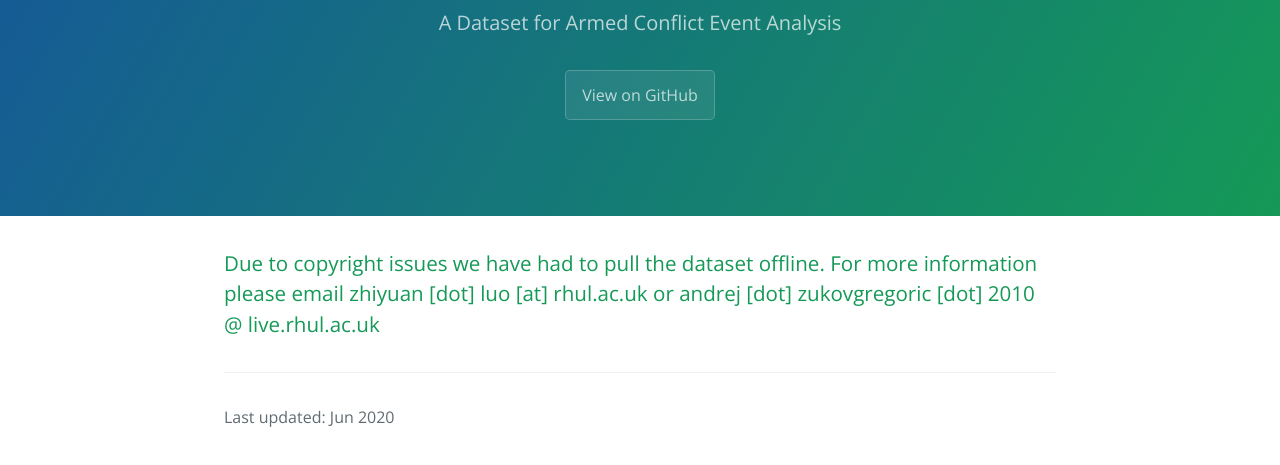
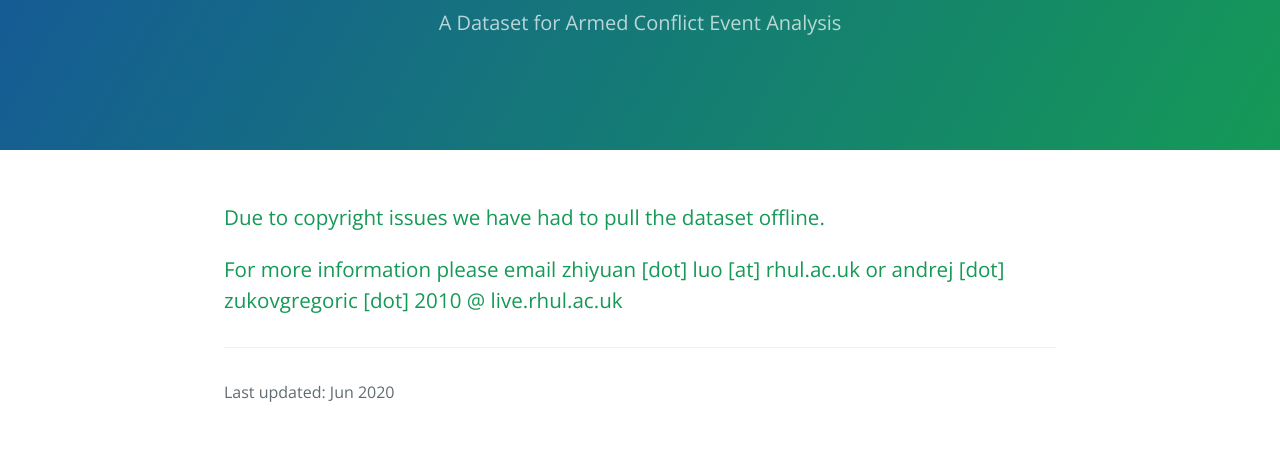
Before and after one commit to andrejzg/ibcc, a plain HTML site: page index.html in a window 1280 px wide. Shown: the part 167-632 px from the top of the page. Drawn offline with nearby package versions, Linux system fonts and the light colour scheme.

Commit message:
Update index.html

```diff
--- a/index.html
+++ b/index.html
@@ -13,12 +13,16 @@
     <section class="page-header">
       <h1 class="project-name">IBC-C</h1>
       <h2 class="project-tagline">A Dataset for Armed Conflict Event Analysis</h2>
-      <a href="https://github.com/andrejzg/ibcc" class="btn">View on GitHub</a>
+
     </section>
 
     <section class="main-content">
       <h3>
-<a id="under-construction" class="anchor" href="#under-construction" aria-hidden="true"><span aria-hidden="true" class="octicon octicon-link"></span></a>Due to copyright issues we have had to pull the dataset offline. For more information please email zhiyuan [dot] luo [at] rhul.ac.uk or andrej [dot] zukovgregoric [dot] 2010 @ live.rhul.ac.uk</h3>
+<a id="under-construction" class="anchor" href="#under-construction" aria-hidden="true"><span aria-hidden="true" class="octicon octicon-link"></span></a>
+
+        <p>Due to copyright issues we have had to pull the dataset offline.</p>
+
+        <p>For more information please email zhiyuan [dot] luo [at] rhul.ac.uk or andrej [dot] zukovgregoric [dot] 2010 @ live.rhul.ac.uk</h3></p>
 
       <footer class="site-footer">
           Last updated: Jun 2020
```
